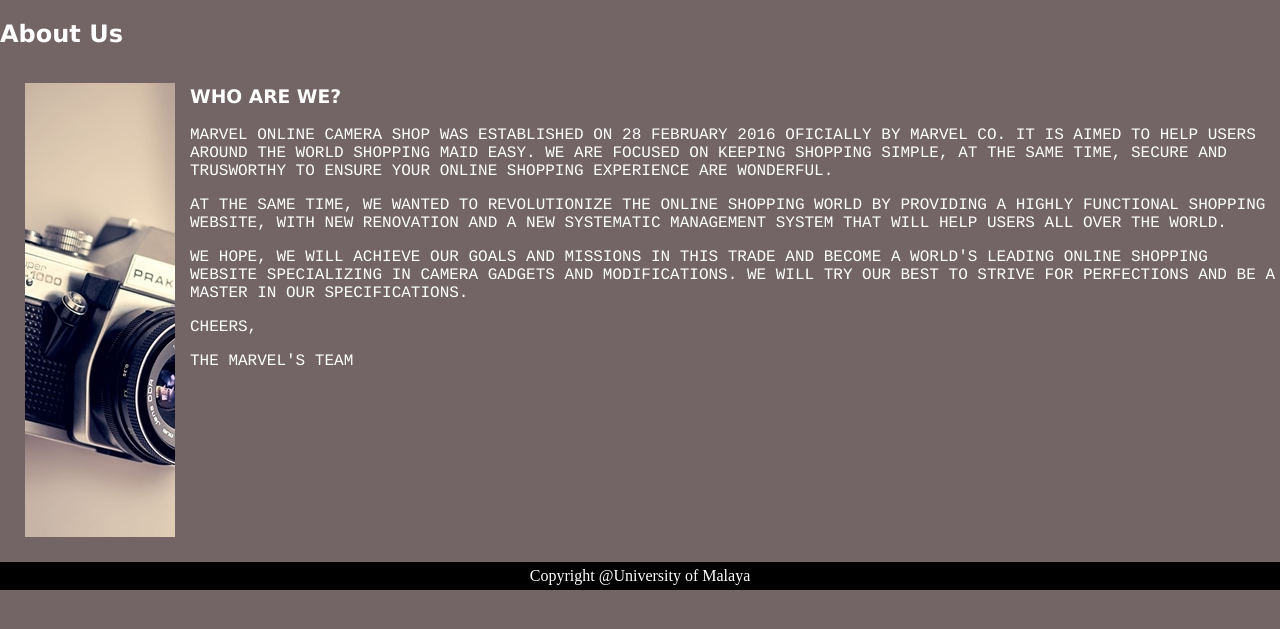
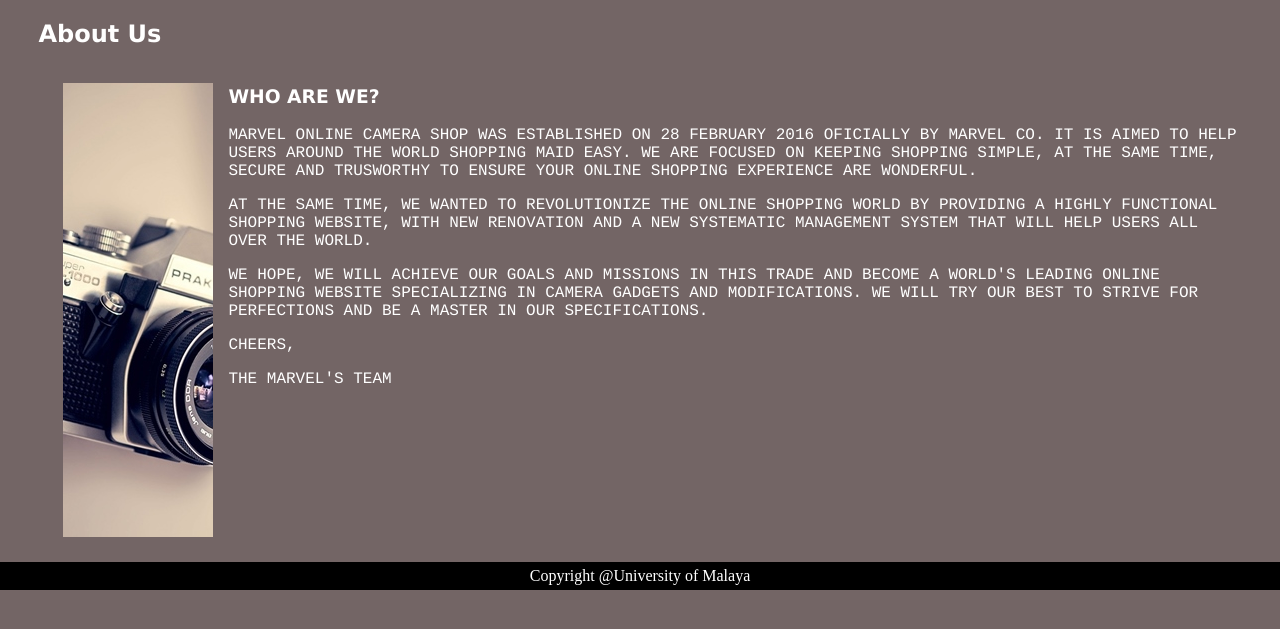
Before and after one commit to sopnopriyo/camera-shop, a PHP site: page /about-us.html in a window 1280 px wide. Shown: the part 125-754 px from the top of the page. Run offline with PHP 8.4, Linux system fonts and the light colour scheme.

Commit message:
fixing some css

```diff
--- a/contact-us.html
+++ b/contact-us.html
@@ -15,8 +15,9 @@
 	<a href="index.html">Home</a> |
   	<a href="camera.html">Camera</a> |
   	<a href="#">Accesories</a> |
-  	<a href="#">About Us</a> |
+  	<a href="about-us.html">About Us</a> |
   	<a href="contact-us.html">Contact Us</a>
+
 
   <div id="right-nav">
        <a href="#"> <img src="img/user-icon.png"  height="30px" width="30px"> Your Account</a>
--- a/frontEnd.css
+++ b/frontEnd.css
@@ -72,10 +72,10 @@
     border: 1px solid #E9E9E9;
 }
 
-
-
-
-
+#about-us-section{
+    margin-left: 3%;
+    margin-right: 3%;
+}
 #right h3, #left h3 {
     background: -moz-linear-gradient(#ffffff, #F6F6F6); /* FF 3.6+ */
     background: -ms-linear-gradient(#ffffff, #F6F6F6); /* IE10 */
--- a/index.html
+++ b/index.html
@@ -14,7 +14,7 @@
   <a href="#">Home</a> |
   <a href="camera.html">Camera</a> |
   <a href="#">Accesories</a> |
-  <a href="#">About Us</a> |
+  <a href="about-us.html">About Us</a> |
   <a href="contact-us.html">Contact Us</a>
 
   <div id="right-nav">
```
